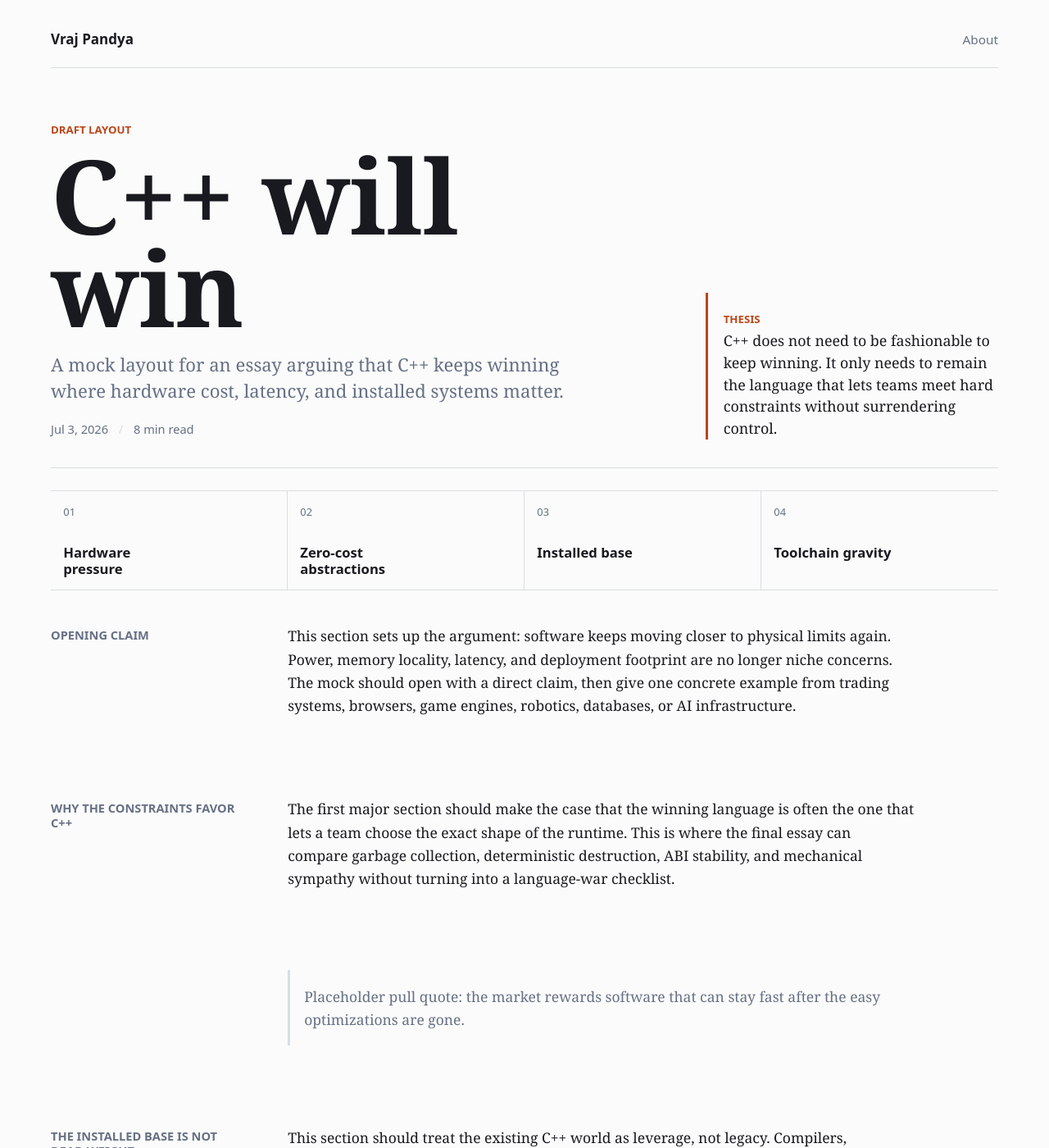
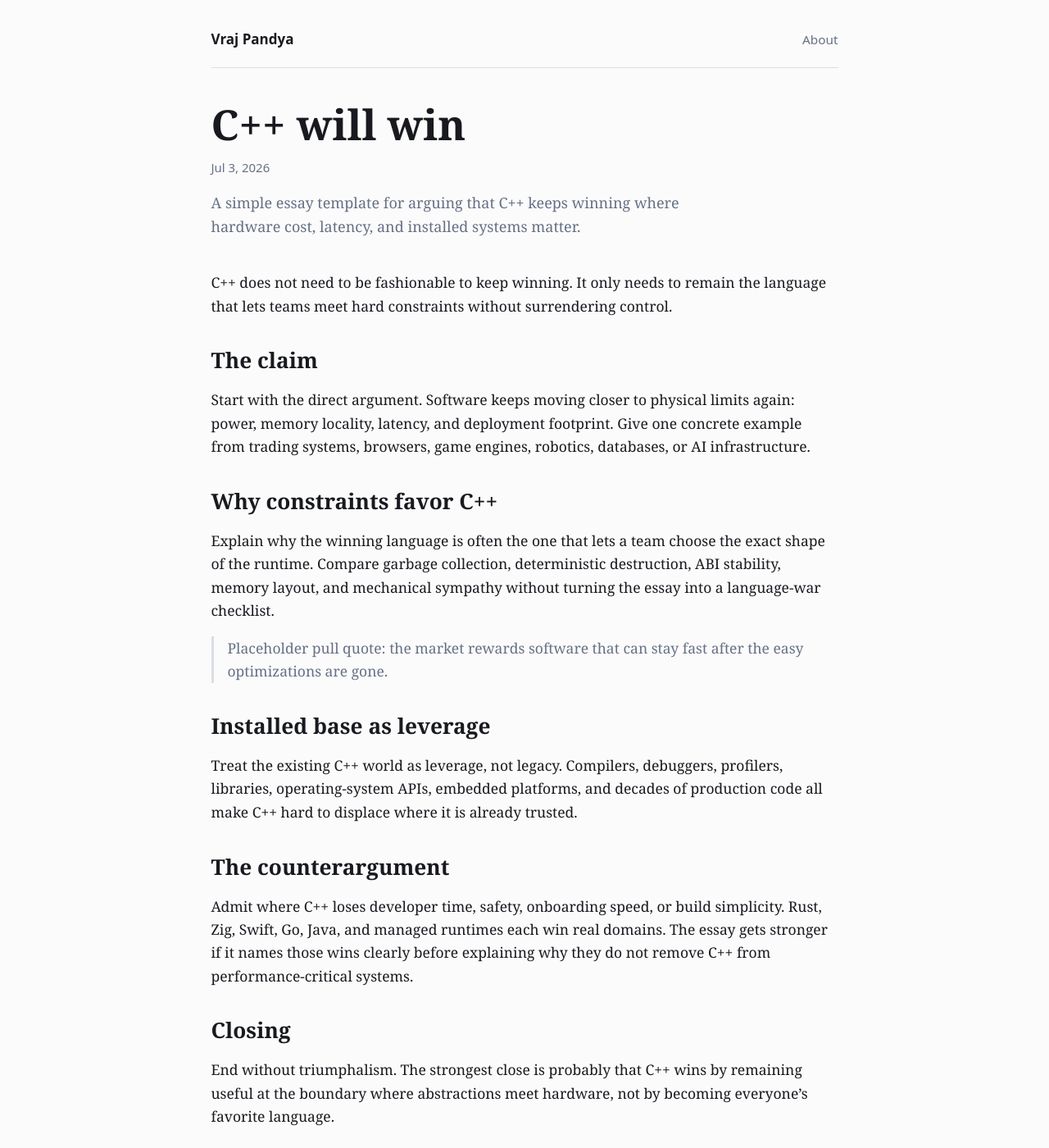
Before and after one commit to VrajPandya/VrajPandya.github.io, a Jekyll site: the page built from _posts/2026-07-03-cpp-will-win.md, in a window 1280 px wide and 1400 px high. Shown: the whole window at 82% size. Built offline with Jekyll 4.4.1, drawn with Linux system fonts in a browser that asks for light colours; some of the changed text lies outside the part shown.

Commit message:
Simplify C++ will win post template

```diff
--- a/_posts/2026-07-03-cpp-will-win.md
+++ b/_posts/2026-07-03-cpp-will-win.md
@@ -1,31 +1,31 @@
 ---
-layout: cpp-will-win
+layout: post
 title: C++ will win
 date: 2026-07-03
-description: A mock layout for an essay arguing that C++ keeps winning where hardware cost, latency, and installed systems matter.
-kicker: Draft layout
+description: A simple essay template for arguing that C++ keeps winning where hardware cost, latency, and installed systems matter.
 read_time: 8 min read
-thesis: C++ does not need to be fashionable to keep winning. It only needs to remain the language that lets teams meet hard constraints without surrendering control.
 ---
 
-## Opening claim
+C++ does not need to be fashionable to keep winning. It only needs to remain the language that lets teams meet hard constraints without surrendering control.
 
-This section sets up the argument: software keeps moving closer to physical limits again. Power, memory locality, latency, and deployment footprint are no longer niche concerns. The mock should open with a direct claim, then give one concrete example from trading systems, browsers, game engines, robotics, databases, or AI infrastructure.
+## The claim
 
-## Why the constraints favor C++
+Start with the direct argument. Software keeps moving closer to physical limits again: power, memory locality, latency, and deployment footprint. Give one concrete example from trading systems, browsers, game engines, robotics, databases, or AI infrastructure.
 
-The first major section should make the case that the winning language is often the one that lets a team choose the exact shape of the runtime. This is where the final essay can compare garbage collection, deterministic destruction, ABI stability, and mechanical sympathy without turning into a language-war checklist.
+## Why constraints favor C++
+
+Explain why the winning language is often the one that lets a team choose the exact shape of the runtime. Compare garbage collection, deterministic destruction, ABI stability, memory layout, and mechanical sympathy without turning the essay into a language-war checklist.
 
 > Placeholder pull quote: the market rewards software that can stay fast after the easy optimizations are gone.
 
-## The installed base is not dead weight
+## Installed base as leverage
 
-This section should treat the existing C++ world as leverage, not legacy. Compilers, debuggers, profilers, libraries, operating-system APIs, embedded platforms, and decades of production code all make C++ hard to displace in the places where it is already trusted.
+Treat the existing C++ world as leverage, not legacy. Compilers, debuggers, profilers, libraries, operating-system APIs, embedded platforms, and decades of production code all make C++ hard to displace where it is already trusted.
 
-## Where the argument is weakest
+## The counterargument
 
-The layout needs room for the counterargument. Rust, Zig, Swift, Go, Java, and managed runtimes each win real domains. The final essay should admit where C++ loses developer time, safety, onboarding speed, or build simplicity, then explain why those costs still do not remove C++ from the center of performance-critical systems.
+Admit where C++ loses developer time, safety, onboarding speed, or build simplicity. Rust, Zig, Swift, Go, Java, and managed runtimes each win real domains. The essay gets stronger if it names those wins clearly before explaining why they do not remove C++ from performance-critical systems.
 
-## Closing shape
+## Closing
 
-The ending should avoid triumphalism. The strongest close is probably that C++ wins by remaining useful at the boundary where abstractions meet hardware, not by becoming everyone’s favorite language.
+End without triumphalism. The strongest close is probably that C++ wins by remaining useful at the boundary where abstractions meet hardware, not by becoming everyone’s favorite language.
```
